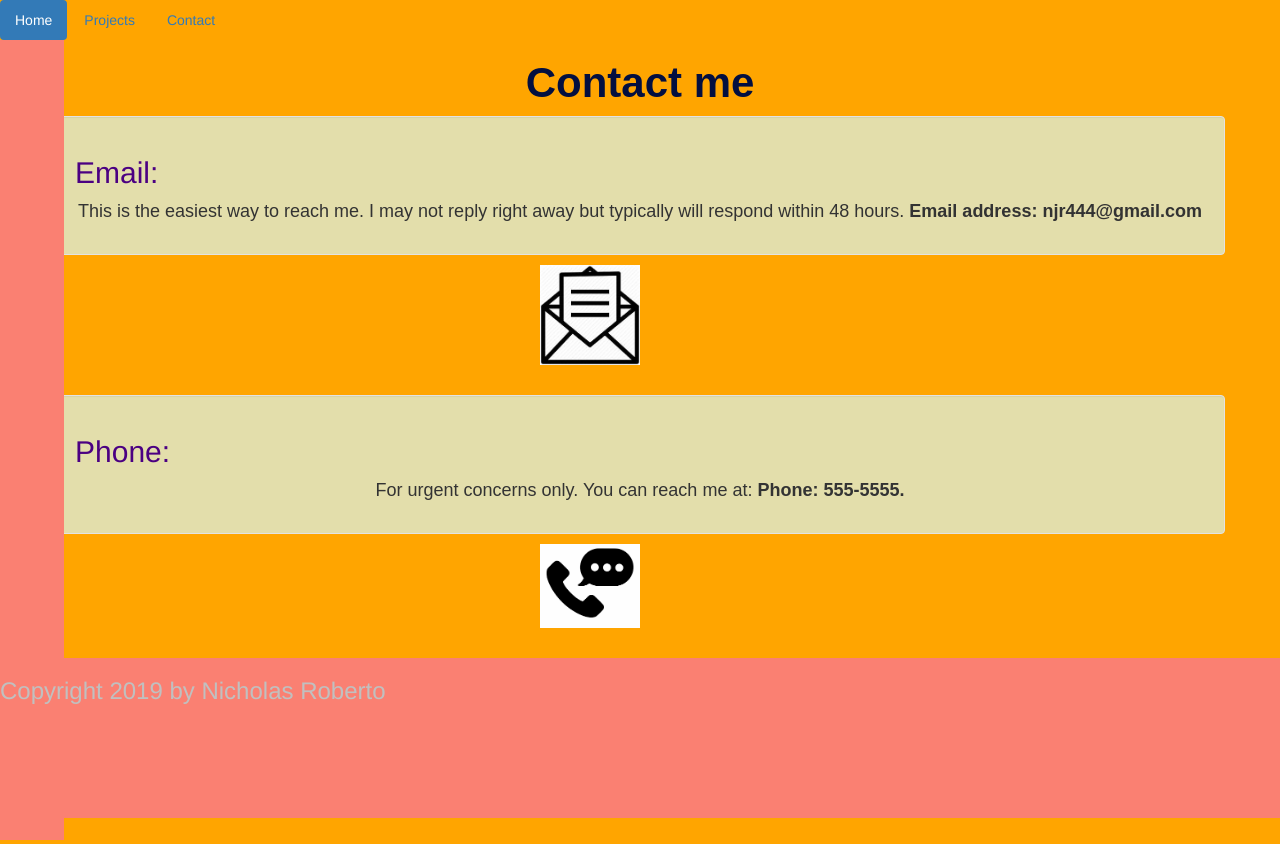
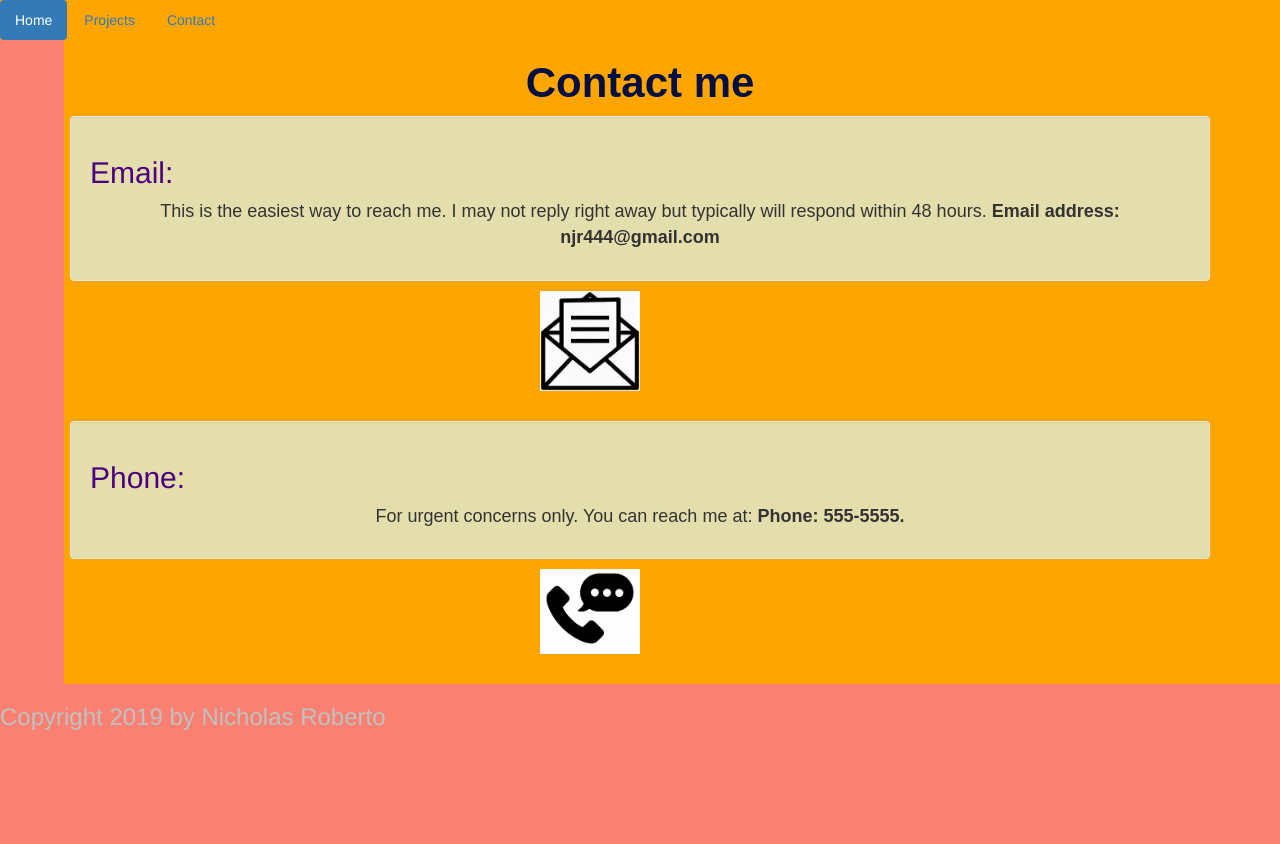
Before and after one commit to nrobert444/first-independent-project, a plain HTML site: page contact.html in a window 1280 px wide. Before the commit the page ends 818 px from the top, so only its background shows below. Drawn offline with Linux system fonts and the light colour scheme.

Commit message:
fixed breakpoint issue with sidebar and corrected errors.

```diff
--- a/contact.html
+++ b/contact.html
@@ -10,14 +10,14 @@
       <li><a href="projects.html">Projects</a></li>
       <li><a href="contact.html">Contact</a></li>
     </ul>
+    <div class="sidebar">
+    </div>
   </head>
   <body>
-    <div class="sidebar">
-    </div>
     <div class="container">
       <h1 class="large">Contact me</h1>
       <div class="row">
-        <div class="col-xl-12">
+        <div class="col-lg-12">
           <div class="well">
             <h2><span style="color:indigo">Email:</span></h2>
               <p>This is the easiest way to reach me. I may not reply right away but typically will respond within 48 hours.
@@ -26,13 +26,13 @@
           </div>
         </div>
       </div>
-      <div class="row">
-        <div class="col-xl-12">
-          <div class="well">
-            <h2><span style="color:indigo">Phone:</span></h2>
-              <p>For urgent concerns only. You can reach me at:
+    <div class="row">
+      <div class="col-lg-12">
+        <div class="well">
+          <h2><span style="color:indigo">Phone:</span></h2>
+            <p>For urgent concerns only. You can reach me at:
                     <strong>Phone: 555-5555.</strong></p>
-              <img src="image/phonering.png" class= "image3 alt="Picture of a phone">
+            <img src="image/phonering.png" class= "image3" alt="Picture of a phone">
           </div>
         </div>
       </div>
```
Also changed, not shown: index.html (+4 -4 lines), projects.html (+6 -6 lines).
